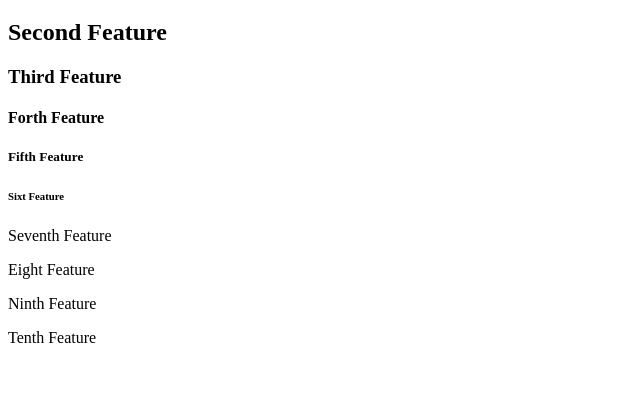
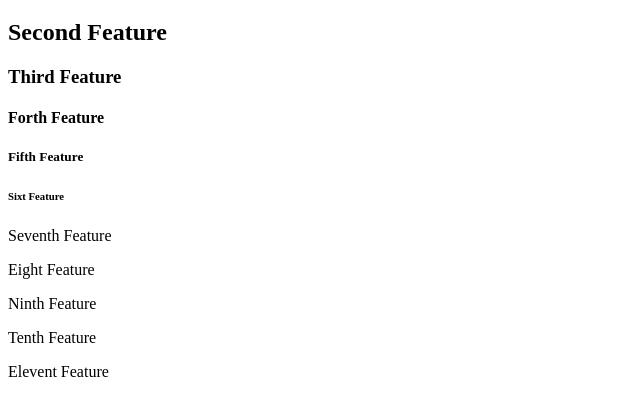
Before and after one commit to vladbogdan10/git-flow-demo, a website: page index.html in a window 1280 px wide. Shown: the part 61-476 px from the top of the page, without its empty margins (0-640 px from the left). Drawn offline with Linux system fonts and the light colour scheme.

Commit message:
elevent feature

```diff
--- a/index.html
+++ b/index.html
@@ -17,5 +17,6 @@
     <p>Eight Feature</p>
     <p>Ninth Feature</p>
     <p>Tenth Feature</p>
+    <p>Elevent Feature</p>
 </body>
 </html>
```
